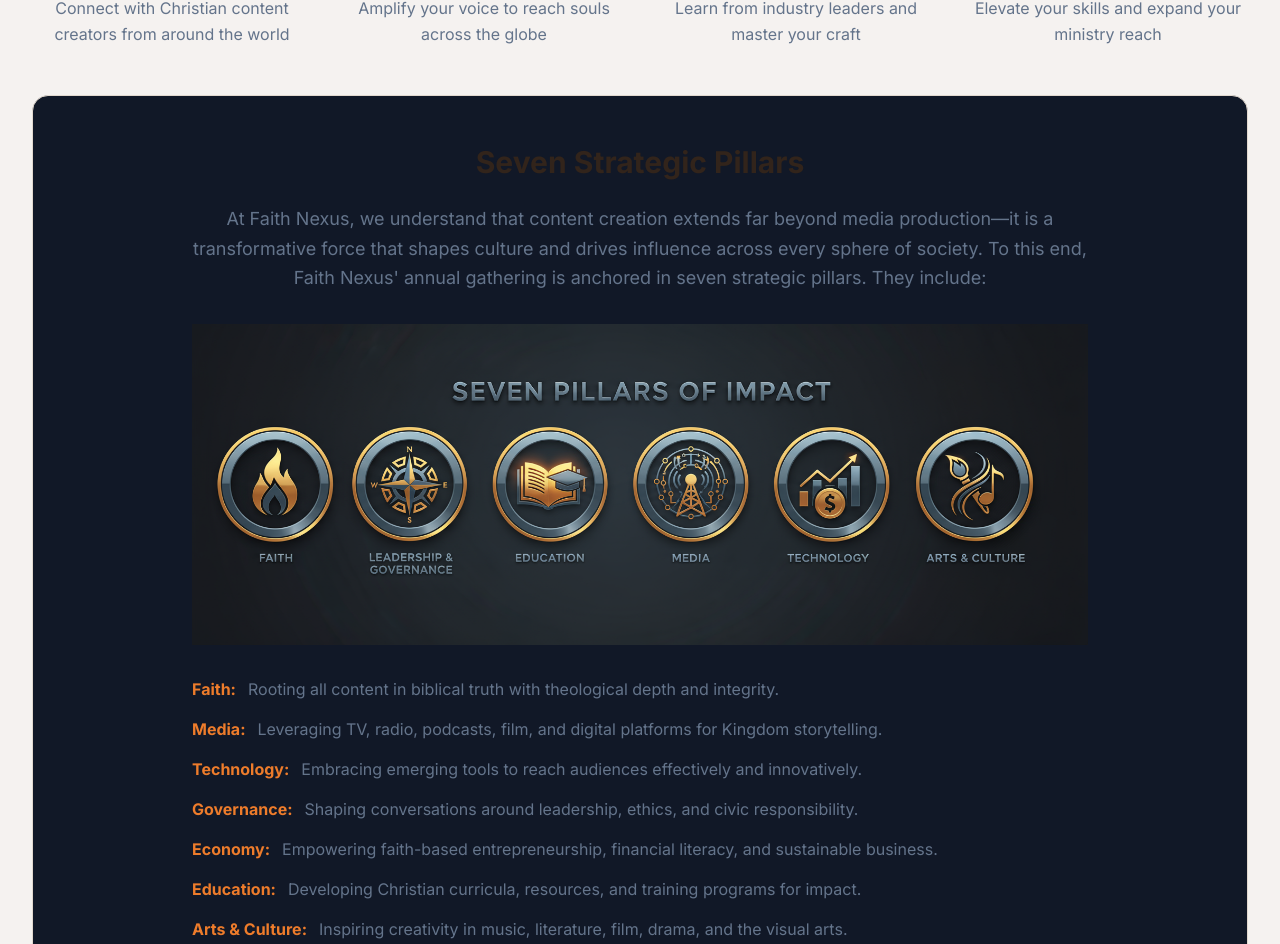
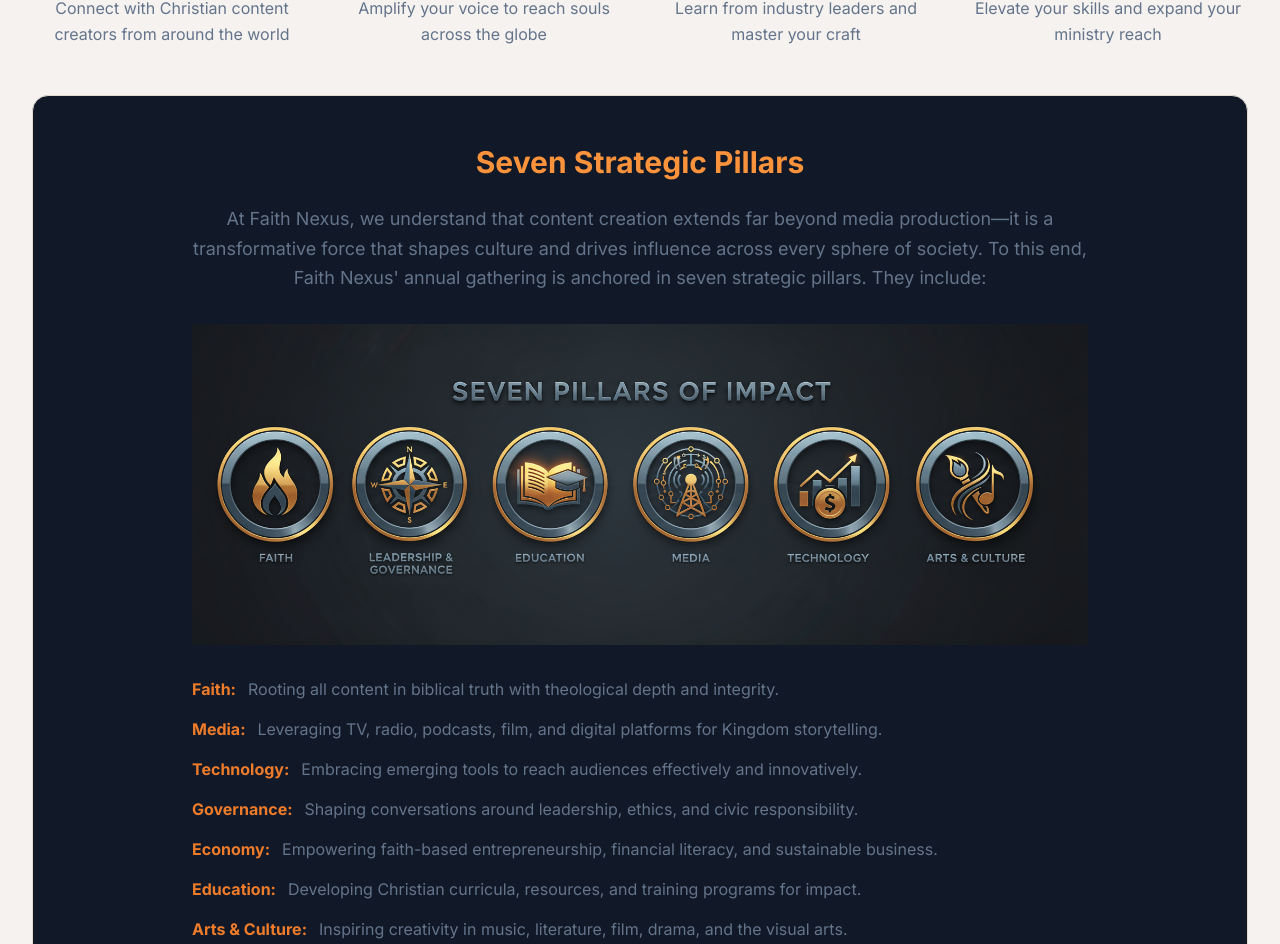
Before and after one commit to MateteSam/Faith-Nexus-2026, a React (Vite) app: page /faith-nexus in a window 1280 px wide. Shown: the part 793-1737 px from the top of the page. Built offline with nearby package versions, Linux system fonts and the light colour scheme; the HTML template or start-up script is replaced by a standard one.

Commit message:
Visual edit in Lovable

```diff
--- a/src/components/AboutSectionClean.tsx
+++ b/src/components/AboutSectionClean.tsx
@@ -48,7 +48,7 @@ From tech innovators to educators, podcasters to policymakers, Faith Nexus is th
 
         {/* Seven Strategic Pillars section */}
         <div className="mt-8 rounded-2xl p-8 md:p-12 border border-border text-center bg-gray-900">
-          <h3 className="text-2xl md:text-3xl font-bold text-foreground mb-6">Seven Strategic Pillars</h3>
+          <h3 className="text-2xl md:text-3xl font-bold mb-6 text-orange-400">Seven Strategic Pillars</h3>
           <p className="text-lg text-muted-foreground mb-8 max-w-4xl mx-auto leading-relaxed">
             At Faith Nexus, we understand that content creation extends far beyond media production—it is a transformative force that shapes culture and drives influence across every sphere of society. To this end, Faith Nexus' annual gathering is anchored in seven strategic pillars. They include:
           </p>
```
